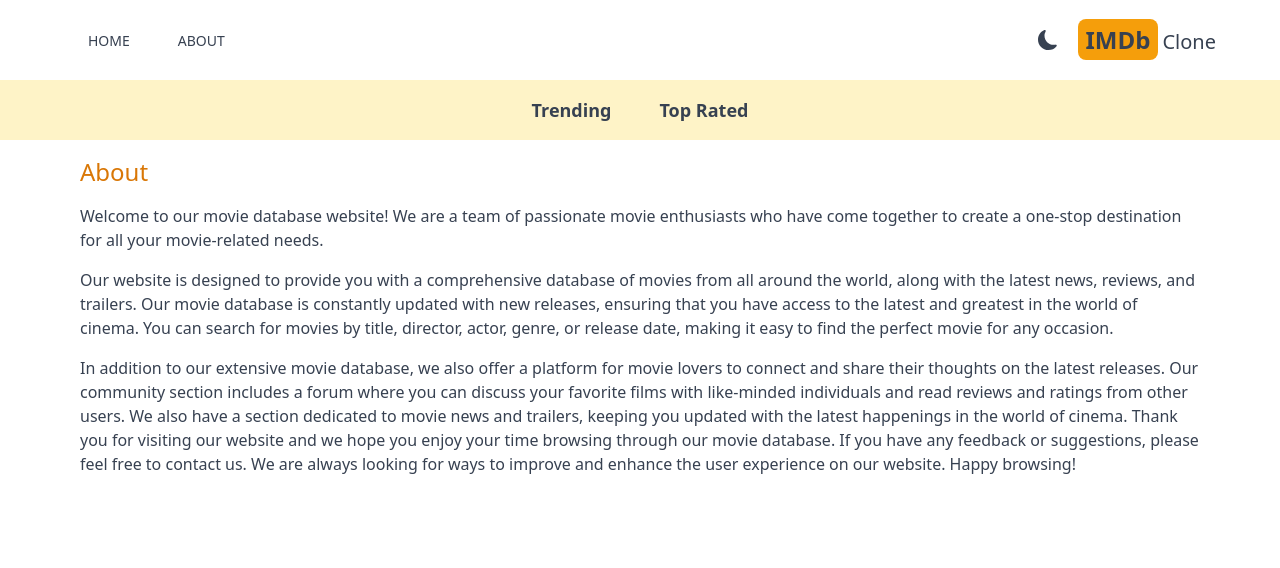
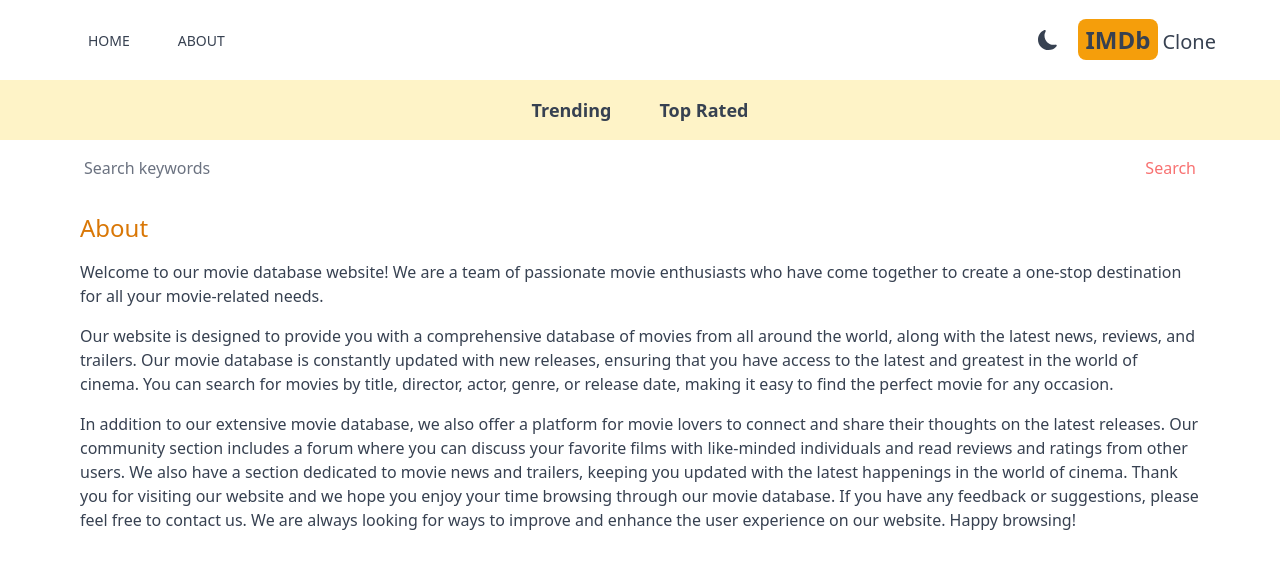
Before and after one commit to Ilie1985/imdb_react_nextjs, a Next.js app: page /about in a window 1280 px wide. Shown: the top 568 px of the page. Built offline with nearby package versions, Linux system fonts and the light colour scheme.

Commit message:
add search ability

```diff
--- a/src/app/layout.js
+++ b/src/app/layout.js
@@ -1,5 +1,6 @@
 import Header from "@/components/Header";
 import Navbar from "@/components/Navbar";
+import SearchBox from "@/components/SearchBox";
 import "./globals.css";
 import Providers from "./Providers";
 
@@ -18,7 +19,7 @@
           {/* Navbar */}
           <Navbar />
           {/* SearchBox */}
-
+          <SearchBox />
           {children}
         </Providers>
       </body>
--- /dev/null
+++ b/src/app/search/[searchTerm]/page.js
@@ -0,0 +1,29 @@
+
+import React from "react";
+import Results from "@/components/Results";
+
+const SearchPage = async ({params}) => {
+  const response = await fetch(
+    `https://api.themoviedb.org/3/search/movie?api_key=${process.env.API_KEY}&query=${params.searchTerm}&language=en-US&include_adult=false`
+  );
+
+  if (!response.ok) {
+    throw new Error("Error fetching data");
+  }
+
+  const data = await response.json();
+
+  const results = data.results;
+
+  return (
+    <div>
+      {results && results.length === 0 && (
+        <h1 className="text-center pt-6">No results found</h1>
+      )}
+
+      {results && <Results results={results} />}
+    </div>
+  );
+};
+
+export default SearchPage;
--- /dev/null
+++ b/src/components/SearchBox.js
@@ -0,0 +1,48 @@
+"use client";
+
+import React, { useState } from "react";
+import { useRouter } from "next/navigation";
+
+const SearchBox = () => {
+  const [search, setSearch] = useState("");
+  const [login, setLogin] = useState(true);
+  const router = useRouter();
+
+  const handleChange = (e) => {
+    setSearch(e.target.value);
+  };
+
+  const handleSubmit = (e) => {
+    e.preventDefault();
+
+    if (!search) {
+      return;
+    }
+    router.push(`/search/${search}`);
+    setSearch("")
+  };
+
+  return (
+    <form
+      className="flex max-w-6xl mx-auto justify-between items-center px-5"
+      onSubmit={handleSubmit}
+    >
+      <input
+        type="text"
+        placeholder="Search keywords"
+        value={search}
+        onChange={handleChange}
+        className="w-full h-14  rounded-sm placeholder-gray-500 outline-none bg-transparent flex-1"
+      />
+      <button
+        type="submit"
+        disabled={!search}
+        className="text-amber-600 disabled:text-red-400"
+      >
+        Search
+      </button>
+    </form>
+  );
+};
+
+export default SearchBox;
```
